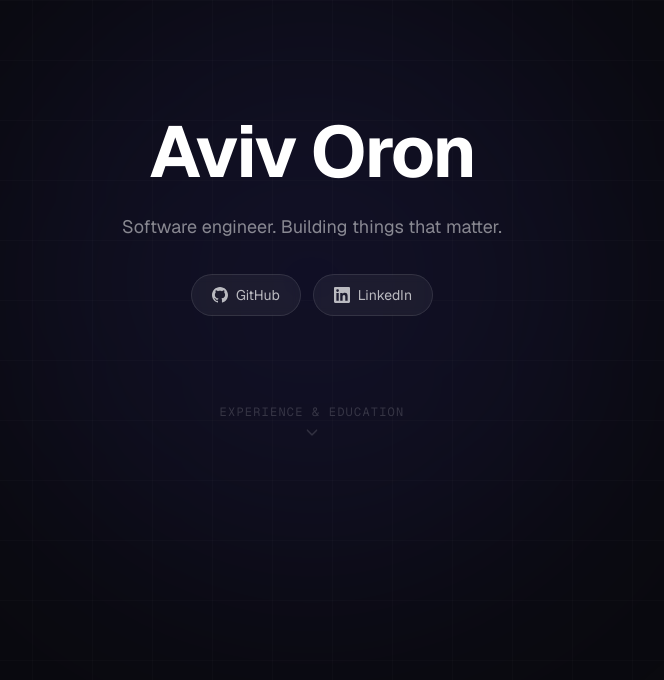
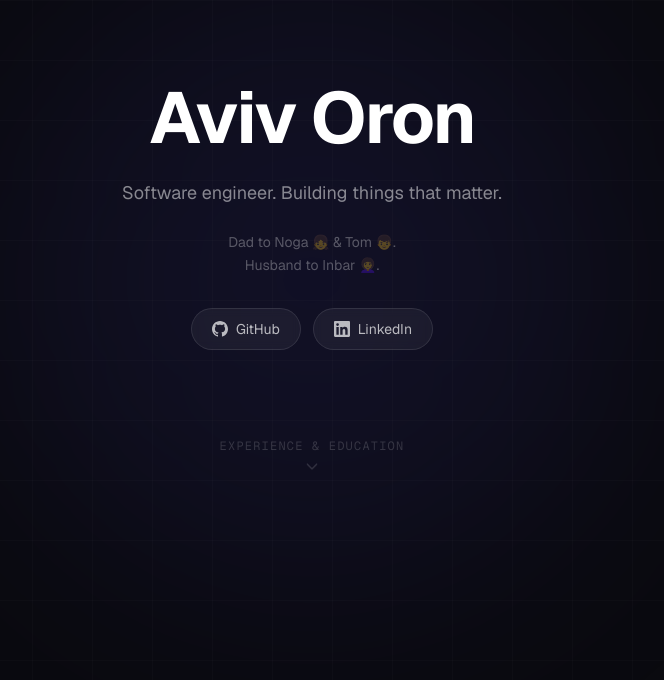
Before and after one commit to AvivOron/avivo.dev, a Next.js app: page / in a window 1280 px wide. Shown: the part 120-800 px from the top of the page, without its empty margins (328-992 px from the left). Built offline with nearby package versions, Linux system fonts and the light colour scheme.

Commit message:
feat: add personal information section to Hero component

```diff
--- a/src/components/Hero.tsx
+++ b/src/components/Hero.tsx
@@ -50,6 +50,11 @@ export default function Hero() {
         {/* Tagline */}
         <p className="text-lg text-white/50 leading-relaxed max-w-md">
           Software engineer. Building things that matter.
+        </p>
+
+        {/* Personal */}
+        <p className="text-sm text-white/30 leading-relaxed max-w-sm">
+          Dad to Noga 👧 &amp; Tom 👦.<br />Husband to Inbar 👩‍🦱.
         </p>
 
         {/* Social links */}
```
